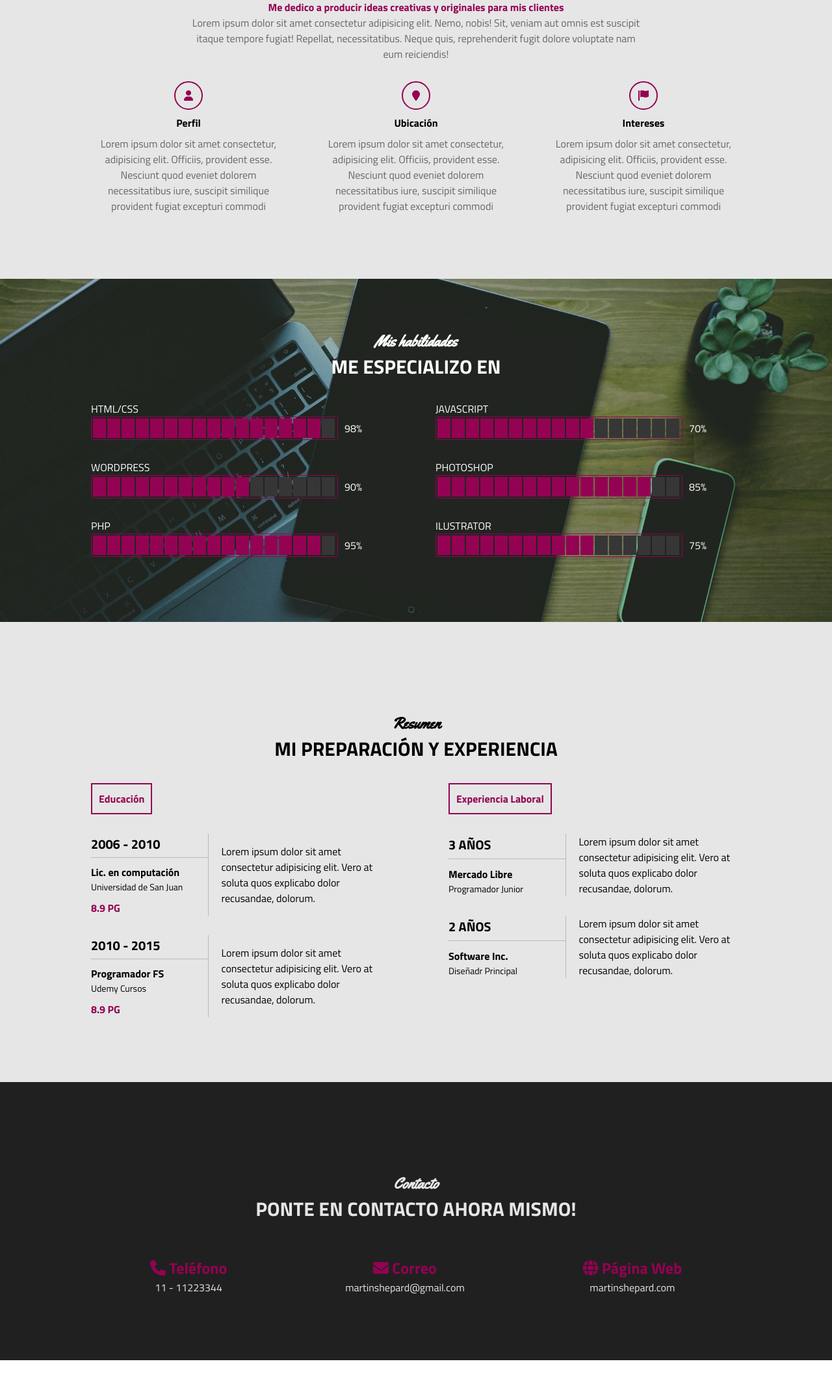
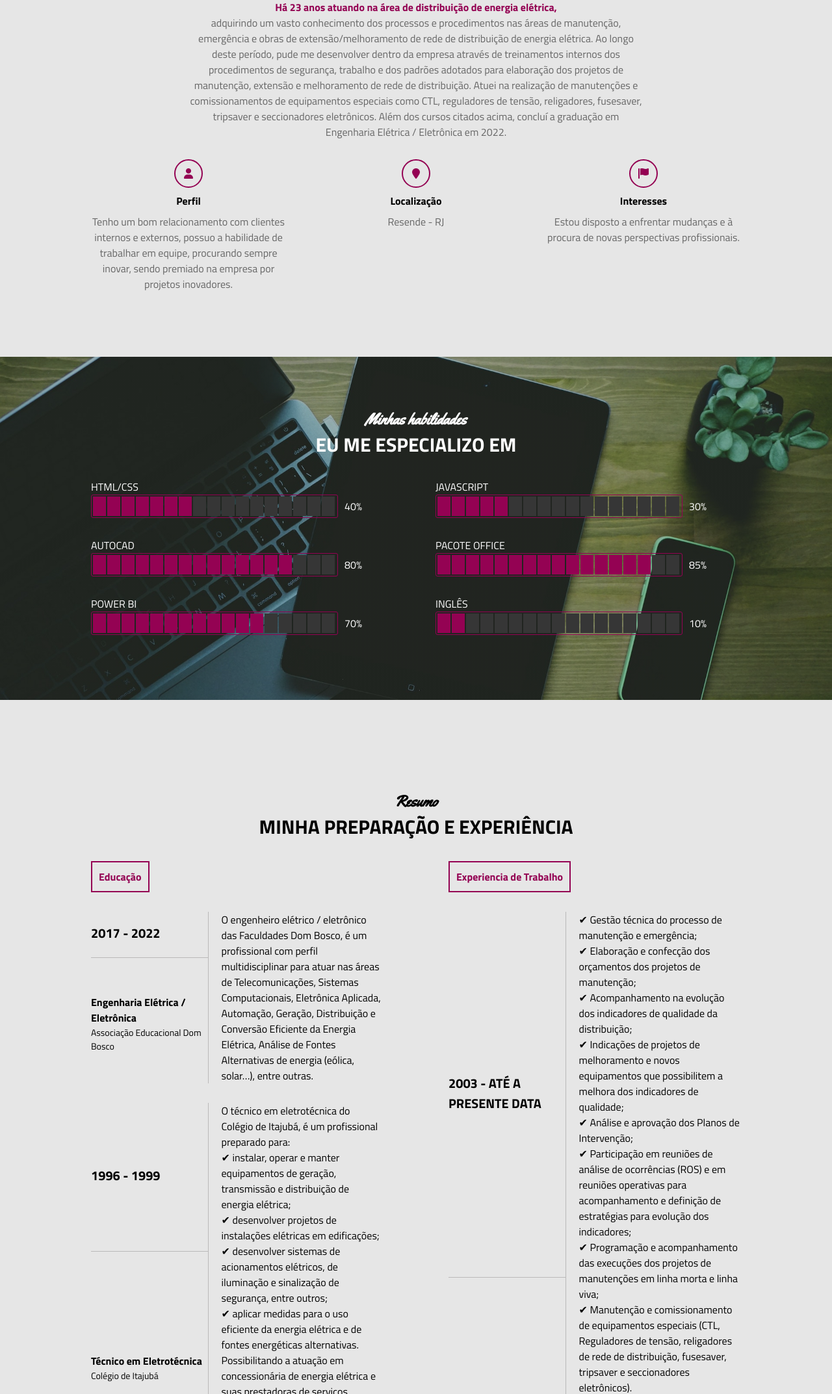
Before and after one commit to Anselmo-Oliveira-13/cv-main, a plain HTML site: page index.html in a window 1280 px wide. Shown: the part 655-2800 px from the top of the page at 65% size. Before the commit the page ends 2748 px from the top, so only its background shows below. Drawn offline with Linux system fonts and the light colour scheme.

Commit message:
Primeira Alteração

```diff
--- a/app.js
+++ b/app.js
@@ -57,22 +57,22 @@ function efectoHabilidades(){
     if(distancia_skills>=300 && entro==false){
         entro = true;
         const intervalHtml = setInterval(function(){
-            pintarBarra(html, 16, 0, intervalHtml);
+            pintarBarra(html, 7, 0, intervalHtml);
         },100);
         const intervalJavascript = setInterval(function(){
-            pintarBarra(javascript, 11, 1, intervalJavascript);
+            pintarBarra(javascript, 5, 1, intervalJavascript);
         },100);
         const intervalWordpress = setInterval(function(){
-            pintarBarra(wordpress, 11, 2, intervalWordpress);
+            pintarBarra(wordpress, 14, 2, intervalWordpress);
         },100);
         const intervalPhotoshop = setInterval(function(){
             pintarBarra(photoshop, 15, 3, intervalPhotoshop);
         },100);
         const intervalPhp = setInterval(function(){
-            pintarBarra(php, 16, 4, intervalPhp);
+            pintarBarra(php, 12, 4, intervalPhp);
         },100);
         const intervalIlustrator = setInterval(function(){
-            pintarBarra(ilustrator, 11, 5, intervalIlustrator);
+            pintarBarra(ilustrator, 2, 5, intervalIlustrator);
         },100);
     }
 }
--- a/estilo.css
+++ b/estilo.css
@@ -273,6 +273,10 @@ html{
     border-left: 1px solid #bab9b9;
     padding-left: 20px;
 }
+.resumen .contenido-seccion .info .col table .descripcion ul{
+    list-style-type: '\2714\00A0';
+    list-style-position: inside;
+}
 /* SECCION CONTACTO */
 .contacto{
     background-color: #202020;
--- a/index.html
+++ b/index.html
@@ -1,15 +1,15 @@
 <!DOCTYPE html>
-<html lang="es">
+<html lang="pt-br">
 <head>
     <meta charset="UTF-8">
     <meta http-equiv="X-UA-Compatible" content="IE=edge">
     <link rel="stylesheet" href="https://cdnjs.cloudflare.com/ajax/libs/font-awesome/6.2.1/css/all.min.css" integrity="sha512-MV7K8+y+gLIBoVD59lQIYicR65iaqukzvf/nwasF0nqhPay5w/9lJmVM2hMDcnK1OnMGCdVK+iQrJ7lzPJQd1w==" crossorigin="anonymous" referrerpolicy="no-referrer" />
     <meta name="viewport" content="width=device-width, initial-scale=1.0">
     <link rel="stylesheet" href="estilo.css">
-    <title>CV MARTIN SHEPARD</title>
+    <title>CV ANSELMO OLIVEIRA</title>
 </head>
 <body>
-    <!-- SECCION INICIO -->
+    <!-- SEÇÃO INÍCIO -->
     <section class="inicio" id="inicio">
         <div class="contenido-seccion">
             <header>
@@ -17,26 +17,23 @@
                     <i class="fa-solid fa-bars"></i>
                 </div>
                 <nav id="nav" class="nav">
-                    <a href="#inicio">Inicio</a>
-                    <a href="#sobremi">Sobre mí</a>
+                    <a href="#inicio">Início</a>
+                    <a href="#sobremi">Sobre mim</a>
                     <a href="#habilidades">Habilidades</a>
-                    <a href="#resumen">Resumen</a>
-                    <a href="#contacto">Contacto</a>
+                    <a href="#resumen">Resumo</a>
+                    <a href="#contacto">Contato</a>
                 </nav>
                 <div class="logo">
-                    M<span class="color">S</span>
+                    A<span class="color">O</span>
                 </div>
             </header>
             <div class="info">
-                <h1>MARTIN SHEPARD</h1>
-                <h2>CODIFICADOR, DISEÑADOR, PROFESIONAL</h2>
+                <h1>ANSELMO OLIVEIRA</h1>
+                <h2>ENGENHEIRO ELETRICISTA</h2>
                 <div class="redes">
-                    <a href="#"><i class="fa-brands fa-twitter"></i></a>
-                    <a href="#"><i class="fa-brands fa-facebook-f"></i></a>
-                    <a href="#"><i class="fa-brands fa-square-instagram"></i></a>
-                    <a href="#"><i class="fa-brands fa-youtube"></i></a>
-                    <a href="#"><i class="fa-brands fa-linkedin-in"></i></a>
-                    <a href="#"><i class="fa-brands fa-pinterest-p"></i></a>
+                    <a href="https://www.facebook.com/anselmo.oliveira.940"><i class="fa-brands fa-facebook-f"></i></a>
+                    <a href="https://www.instagram.com/anselmo.oliveira.940/"><i class="fa-brands fa-square-instagram"></i></a>
+                    <a href="https://www.linkedin.com/in/anselmo-oliveira-268933206/"><i class="fa-brands fa-linkedin-in"></i></a>
                 </div>
             </div>
             <div class="foto">
@@ -48,27 +45,27 @@
     <!-- SECCION SOBRE MI -->
     <section class="sobremi" id="sobremi">
         <div class="contenido-seccion">
-            <h2 class="titulo-seccion">Sobre Mi</h2>
-            <h3>Detalles personales</h3>
+            <h2 class="titulo-seccion">Sobre Mim</h2>
+            <h3>Detalhes pessoais</h3>
 
-            <p class="especial">Me dedico a producir ideas creativas y originales para mis clientes</p>
-            <p>Lorem ipsum dolor sit amet consectetur adipisicing elit. Nemo, nobis! Sit, veniam aut omnis est suscipit itaque tempore fugiat! Repellat, necessitatibus. Neque quis, reprehenderit fugit dolore voluptate nam eum reiciendis!</p>
+            <p class="especial">Há 23 anos atuando na área de distribuição de energia elétrica,</p>
+            <p> adquirindo um vasto conhecimento dos processos e procedimentos nas áreas de manutenção, emergência e obras de extensão/melhoramento de rede de distribuição de energia elétrica. Ao longo deste período, pude me desenvolver dentro da empresa através de treinamentos internos dos procedimentos de segurança, trabalho e dos padrões adotados para elaboração dos projetos de manutenção, extensão e melhoramento de rede de distribuição. Atuei na realização de manutenções e comissionamentos de equipamentos especiais como CTL, reguladores de tensão, religadores, fusesaver, tripsaver e seccionadores eletrônicos. Além dos cursos citados acima, concluí a graduação em Engenharia Elétrica / Eletrônica em 2022.</p>
 
             <div class="fila">
                 <div class="col">
                     <i class="fa-solid fa-user"></i>
                     <span class="titulo-detalle">Perfil</span>
-                    <p>Lorem ipsum dolor sit amet consectetur, adipisicing elit. Officiis, provident esse. Nesciunt quod eveniet dolorem necessitatibus iure, suscipit similique provident fugiat excepturi commodi</p>
+                    <p>Tenho um bom relacionamento com clientes internos e externos, possuo a habilidade de trabalhar em equipe, procurando sempre inovar, sendo premiado na empresa por projetos inovadores.</p>
                 </div>
                 <div class="col">
                     <i class="fa-solid fa-location-pin"></i>
-                    <span class="titulo-detalle">Ubicación</span>
-                    <p>Lorem ipsum dolor sit amet consectetur, adipisicing elit. Officiis, provident esse. Nesciunt quod eveniet dolorem necessitatibus iure, suscipit similique provident fugiat excepturi commodi</p>
+                    <span class="titulo-detalle">Localização</span>
+                    <p>Resende - RJ</p>
                 </div>
                 <div class="col">
                     <i class="fa-solid fa-flag"></i>
-                    <span class="titulo-detalle">Intereses</span>
-                    <p>Lorem ipsum dolor sit amet consectetur, adipisicing elit. Officiis, provident esse. Nesciunt quod eveniet dolorem necessitatibus iure, suscipit similique provident fugiat excepturi commodi</p>
+                    <span class="titulo-detalle">Interesses</span>
+                    <p>Estou disposto a enfrentar mudanças e à procura de novas perspectivas profissionais.</p>
                 </div>
             </div>
         </div>
@@ -77,8 +74,8 @@
     <!-- SECCION HABILIDADES -->
     <section class="habilidades" id="habilidades">
         <div class="contenido-seccion">
-            <h2 class="titulo-seccion">Mis habilidades</h2>
-            <h3>Me especializo en</h3>
+            <h2 class="titulo-seccion">Minhas habilidades</h2>
+            <h3>Eu me especializo em</h3>
 
             <div class="fila">
                 <div class="col">
@@ -88,7 +85,7 @@
                             <!-- mediante javascript luego genereremos 17 barritas con clase e -->
 
                         </div>
-                        <span>98%</span>
+                        <span>40%</span>
                     </div>
                 </div>
                 <div class="col">
@@ -98,23 +95,23 @@
                             <!-- mediante javascript luego genereremos 17 barritas con clase e -->
 
                         </div>
-                        <span>70%</span>
+                        <span>30%</span>
                     </div>
                 </div>
             </div>
             <div class="fila">
                 <div class="col">
-                    <span>WORDPRESS</span>
+                    <span>AUTOCAD</span>
                     <div class="cont-barra">
                         <div class="barra" id="wordpress">
                             <!-- mediante javascript luego genereremos 17 barritas con clase e -->
 
                         </div>
-                        <span>90%</span>
+                        <span>80%</span>
                     </div>
                 </div>
                 <div class="col">
-                    <span>PHOTOSHOP</span>
+                    <span>PACOTE OFFICE</span>
                     <div class="cont-barra">
                         <div class="barra" id="photoshop">
                             <!-- mediante javascript luego genereremos 17 barritas con clase e -->
@@ -126,23 +123,23 @@
             </div>
             <div class="fila">
                 <div class="col">
-                    <span>PHP</span>
+                    <span>POWER BI</span>
                     <div class="cont-barra">
                         <div class="barra" id="php">
                             <!-- mediante javascript luego genereremos 17 barritas con clase e -->
 
                         </div>
-                        <span>95%</span>
+                        <span>70%</span>
                     </div>
                 </div>
                 <div class="col">
-                    <span>ILUSTRATOR</span>
+                    <span>INGLÊS</span>
                     <div class="cont-barra">
                         <div class="barra" id="ilustrator">
                             <!-- mediante javascript luego genereremos 17 barritas con clase e -->
 
                         </div>
-                        <span>75%</span>
+                        <span>10%</span>
                     </div>
                 </div>
             </div>
@@ -152,61 +149,82 @@
     <!-- SECCION RESUMEN -->
     <section class="resumen" id="resumen">
         <div class="contenido-seccion">
-            <h2 class="titulo-seccion">Resumen</h2>
-            <h3>Mi preparación y experiencia</h3>
+            <h2 class="titulo-seccion">Resumo</h2>
+            <h3>Minha preparação e experiência</h3>
             <div class="info">
                 <div class="col">
-                    <span class="titulo">Educación</span>
+                    <span class="titulo">Educação</span>
                     <table>
                         <tr>
                             <td class="datos">
-                                <h3>2006 - 2010</h3>
+                                <h3>2017 - 2022</h3>
                             </td>
                             <td rowspan="2" class="descripcion">
-                                Lorem ipsum dolor sit amet consectetur adipisicing elit. Vero at soluta quos explicabo dolor recusandae, dolorum.
+                                O engenheiro elétrico / eletrônico das Faculdades Dom Bosco, é um profissional com perfil multidisciplinar para atuar nas áreas de Telecomunicações, Sistemas Computacionais, Eletrônica Aplicada, Automação, Geração, Distribuição e Conversão Eficiente da Energia Elétrica, Análise de Fontes Alternativas de energia (eólica, solar…), entre outras.
                             </td>
                         </tr>
                         <tr>
                             <td>
-                                <h4>Lic. en computación</h4>
-                                <p>Universidad de San Juan</p>
-                                <span class="promedio">8.9 PG</span>
+                                <h4>Engenharia Elétrica / Eletrônica</h4>
+                                <p>Associação Educacional Dom Bosco</p>
                             </td>
                         </tr>
                     </table>
                     <table>
                         <tr>
                             <td class="datos">
-                                <h3>2010 - 2015</h3>
+                                <h3>1996 - 1999</h3>
                             </td>
                             <td rowspan="2" class="descripcion">
-                                Lorem ipsum dolor sit amet consectetur adipisicing elit. Vero at soluta quos explicabo dolor recusandae, dolorum.
+                                O técnico em eletrotécnica do Colégio de Itajubá, é um profissional preparado para:
+                                <ul>
+                                    <li>instalar, operar e manter equipamentos de geração, transmissão e distribuição de energia elétrica;</li>
+                                    <li>desenvolver projetos de instalações elétricas em edificações;</li>
+                                    <li>desenvolver sistemas de acionamentos elétricos, de iluminação e sinalização de segurança, entre outros;</li>
+                                    <li>aplicar medidas para o uso eficiente da energia elétrica e de fontes energéticas alternativas.</li>
+                                </ul>
+                                Possibilitando a atuação em concessionária de energia elétrica e suas prestadoras de serviços. Industrias em geral, nas atividades de manutenção e automação. Indústrias de fabricação de máquinas, componentes e equipamentos elétricos.
                             </td>
                         </tr>
                         <tr>
                             <td>
-                                <h4>Programador FS</h4>
-                                <p>Udemy Cursos</p>
-                                <span class="promedio">8.9 PG</span>
+                                <h4>Técnico em Eletrotécnica</h4>
+                                <p>Colégio de Itajubá</p>
                             </td>
                         </tr>
                     </table>
                 </div>
                 <div class="col">
-                    <span class="titulo">Experiencia Laboral</span>
+                    <span class="titulo">Experiencia de Trabalho</span>
                     <table>
                         <tr>
                             <td class="datos">
-                                <h3>3 Años</h3>
+                                <h3>2003 - Até a presente data</h3>
                             </td>
                             <td rowspan="2" class="descripcion">
-                                Lorem ipsum dolor sit amet consectetur adipisicing elit. Vero at soluta quos explicabo dolor recusandae, dolorum.
+                                <ul>
+                                    <li>Gestão técnica do processo de manutenção e emergência;</li>
+                                    <li>Elaboração e confecção dos orçamentos dos projetos de manutenção;</li>
+                                    <li>Acompanhamento na evolução dos indicadores de qualidade da distribuição;</li>
+                                    <li>Indicações de projetos de melhoramento e novos equipamentos que possibilitem a melhora dos indicadores de qualidade;</li>
+                                    <li>Análise e aprovação dos Planos de Intervenção;</li>
+                                    <li>Participação em reuniões de análise de ocorrências (ROS) e em reuniões operativas para acompanhamento e definição de estratégias para evolução dos indicadores;</li>
+                                    <li>Programação e acompanhamento das execuções dos projetos de manutenções em linha morta e linha viva;</li>
+                                    <li>Manutenção e comissionamento de equipamentos especiais (CTL, Reguladores de tensão, religadores de rede de distribuição, fusesaver, tripsaver e seccionadores eletrônicos).</li>
+                                    <li>Acompanhamento das medições gráficas em clientes para atendimento ao Módulo 8 do PRODIST;</li>
+                                    <li>Coordenador do COD (Centro de Operação da Distribuição);</li>
+                                    <li>Técnico de Emergência – Acompanhamento dos indicadores de emergência;</li>
+                                    <li>Fechamento contábil dos serviços de emergência, manutenção e obra;</li>
+                                    <li>Técnico do Sistema Elétrico de Campo;</li>
+                                    <li>Atualização cadastral das redes de distribuição de energia elétrica no sistema GEDIS (Gestão da Distribuição);</li>
+                                    <li>Gestor de materiais no setor de manutenção.</li>
+                                </ul>
                             </td>
                         </tr>
                         <tr>
                             <td>
-                                <h4>Mercado Libre</h4>
-                                <p>Programador Junior</p>
+                                <h4>Enel Distribuição Rio</h4>
+                                <p>Técnico do Sitema Elétrico de Campo</p>
 
                             </td>
                         </tr>
@@ -214,16 +232,60 @@
                     <table>
                         <tr>
                             <td class="datos">
-                                <h3>2 Años</h3>
+                                <h3>2002  - 2023</h3>
                             </td>
                             <td rowspan="2" class="descripcion">
-                                Lorem ipsum dolor sit amet consectetur adipisicing elit. Vero at soluta quos explicabo dolor recusandae, dolorum.
+                                <ul>
+                                    <li>Gestor de materiais no setor de manutenção;</li>
+                                    <li>Programador de manutenção das redes de distribuição de energia elétrica;</li>
+                                    <li>Fechamento contábil das equipes de emergência e manutenção.</li>
+                                </ul>
                             </td>
                         </tr>
                         <tr>
                             <td>
-                                <h4>Software Inc.</h4>
-                                <p>Diseñadr Principal</p>
+                                <h4>Roch Administradora de Serviços S/A</h4>
+                                <p>Técnico em Eletrotécnica</p>
+                            </td>
+                        </tr>
+                    </table>
+                    <table>
+                        <tr>
+                            <td class="datos">
+                                <h3>2001</h3>
+                            </td>
+                            <td rowspan="2" class="descripcion">
+                                <ul>
+                                    <li>Validação dos projetos de extensão/melhoramento de rede de distribuição pelas empresas contratadas;</li>
+                                    <li>Estudos de rede para ingresso de novas cargas;</li>
+                                    <li>Cadastro de projetos no sistema GEDIS (Gestão da Distribuição).</li>
+                                </ul>
+                            </td>
+                        </tr>
+                        <tr>
+                            <td>
+                                <h4>CERJ - Companhia de Eletricidade do Rio de Janeiro</h4>
+                                <p>Técnico em Eletrotécnica</p>
+                            </td>
+                        </tr>
+                    </table>
+                    <table>
+                        <tr>
+                            <td class="datos">
+                                <h3>2000</h3>
+                            </td>
+                            <td rowspan="2" class="descripcion">
+                                <ul>
+                                    <li>Elaboração de projetos de extensão/melhoramento de rede de distribuição de energia elétrica;</li>
+                                    <li>Validação e fechamento dos projetos de extensão/melhoramento de rede de distribuição de energia elétrica executados pelas empresas contratadas;</li>
+                                    <li>Cadastro de projetos nos sistemas COSEC e COPRIM.</li>
+                                </ul>
+                            </td>
+                        </tr>
+                        <tr>
+                            <td>
+                                <h4>CEMIG - Companhia de Eletricidade de Minas Gerais</h4>
+                                <p>Técnico em Eletrotécnica</p>
                             </td>
                         </tr>
                     </table>
@@ -235,27 +297,27 @@
     <!-- SECCION CONTACTO -->
     <section class="contacto" id="contacto">
         <div class="contenido-seccion">
-            <h2 class="titulo-seccion">Contacto</h2>
-            <h3>Ponte en contacto ahora mismo!</h3>
+            <h2 class="titulo-seccion">Contato</h2>
+            <h3>Entre em contato agora mesmo!</h3>
 
             <div class="fila">
                 <div class="col">
                     <h2>
-                        <i class="fa-solid fa-phone"></i> Teléfono
+                        <i class="fa-solid fa-phone"></i> Telefone
                     </h2>
-                    <span class="info-contacto">11 - 11223344</span>
+                    <span class="info-contacto">24 - 99966-0275</span>
                 </div>
                 <div class="col">
                     <h2>
-                        <i class="fa-solid fa-envelope"></i> Correo
+                        <i class="fa-solid fa-envelope"></i> E-mail
                     </h2>
-                    <span class="info-contacto">martinshepard@gmail.com</span>
+                    <span class="info-contacto">anselmojoseo2015@gmail.com</span>
                 </div>
                 <div class="col">
                     <h2>
                         <i class="fa-solid fa-globe"></i> Página Web
                     </h2>
-                    <span class="info-contacto">martinshepard.com</span>
+                    <span class="info-contacto">https://anselmo-oliveira-13.github.io/</span>
                 </div>
             </div>
         </div>
```
Also changed, not shown: img/foto.png.
